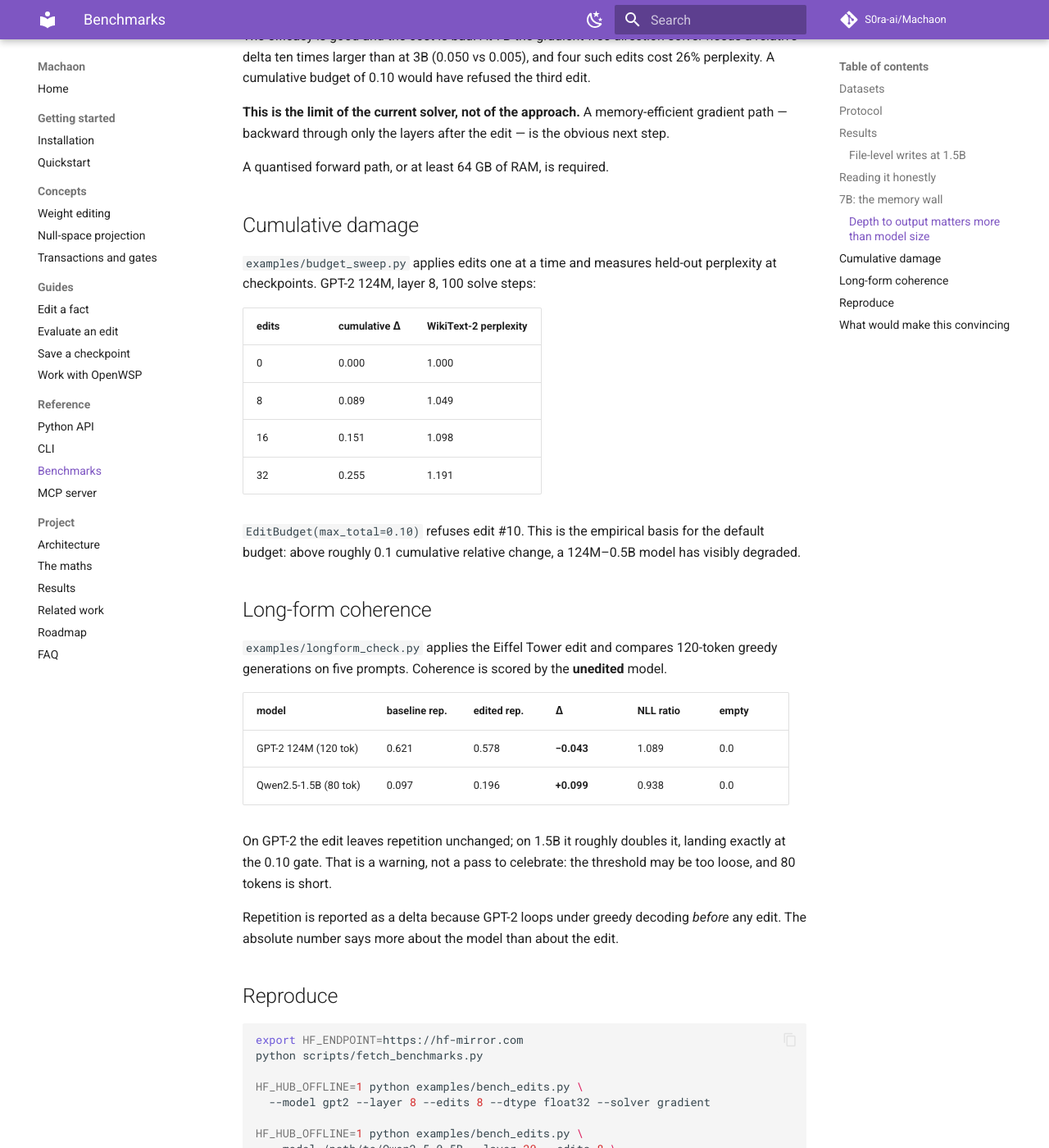
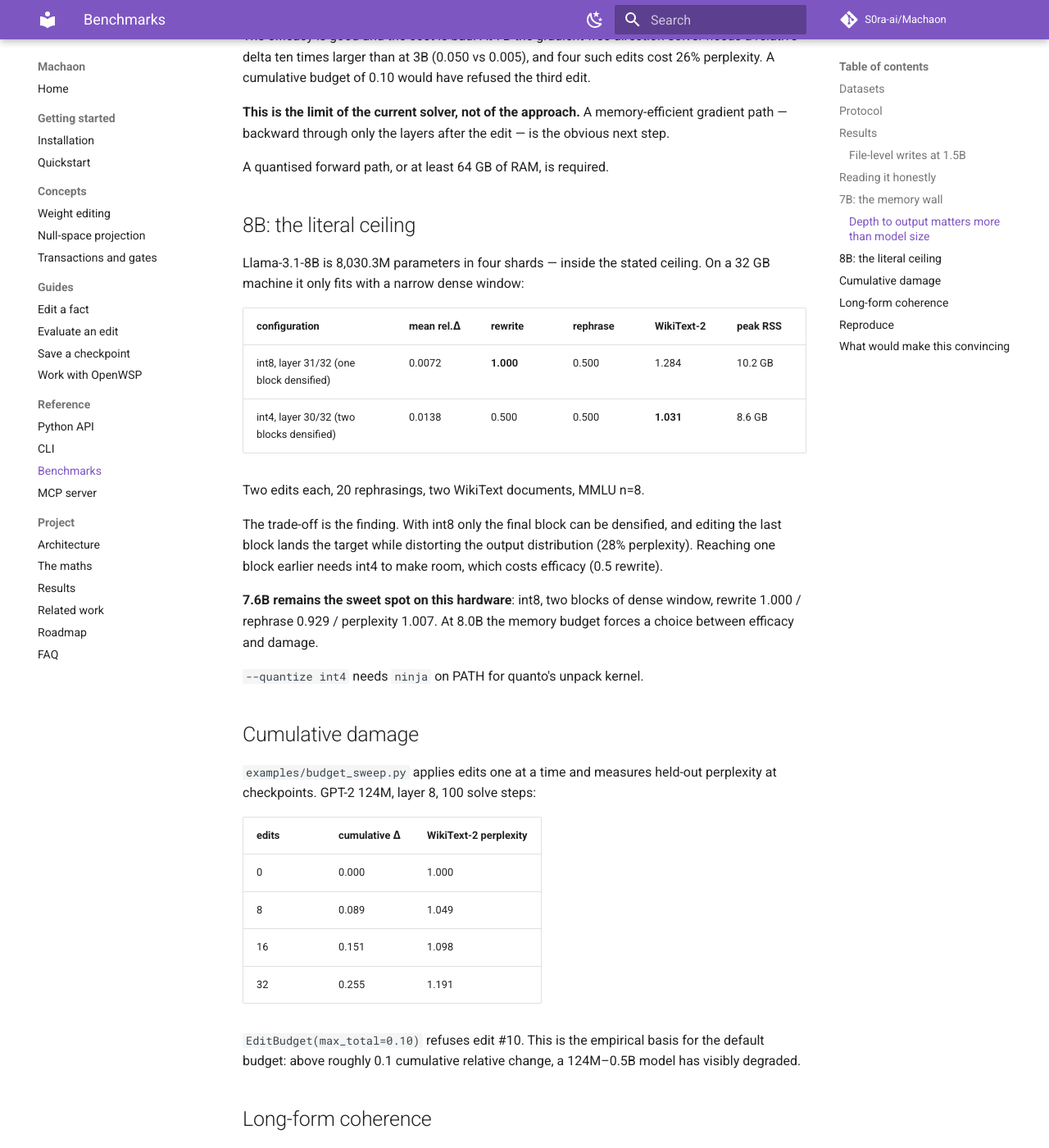
Before and after one commit to S0ra-ai/Machaon, an MkDocs documentation site: the page built from docs/reference/benchmarks.md, in a window 1280 px wide and 1400 px high, scrolled down 5117 px. Shown: the whole window at 82% size. Built offline with MkDocs 1.6.1 and Material for MkDocs 9.7.7, drawn with Linux system fonts in a browser that asks for light colours; comment, search, counter and statistics services are not loaded.

Commit message:
docs: Llama-3.1-8B at the literal ceiling
8,030.3M parameters, four shards, inside the stated 8B limit:
- int8 with only the last block densified: rewrite 1.000, perplexity 1.284
- int4 with two blocks: rewrite 0.500, perplexity 1.031
- 10.2 GB and 8.6 GB peak respectively

The trade-off is the finding: on 32 GB, 8B forces a choice between efficacy and
damage. 7.6B remains the sweet spot. --quantize int4 added (needs ninja).

```diff
--- a/docs/reference/benchmarks.md
+++ b/docs/reference/benchmarks.md
@@ -196,6 +196,29 @@ edit — is the obvious next step.
 
 A quantised forward path, or at least 64 GB of RAM, is required.
 
+## 8B: the literal ceiling
+
+Llama-3.1-8B is 8,030.3M parameters in four shards — inside the stated ceiling.
+On a 32 GB machine it only fits with a narrow dense window:
+
+| configuration | mean rel.Δ | rewrite | rephrase | WikiText-2 | peak RSS |
+|---|---|---|---|---|---|
+| int8, layer 31/32 (one block densified) | 0.0072 | **1.000** | 0.500 | 1.284 | 10.2 GB |
+| int4, layer 30/32 (two blocks densified) | 0.0138 | 0.500 | 0.500 | **1.031** | 8.6 GB |
+
+Two edits each, 20 rephrasings, two WikiText documents, MMLU n=8.
+
+The trade-off is the finding. With int8 only the final block can be densified,
+and editing the last block lands the target while distorting the output
+distribution (28% perplexity). Reaching one block earlier needs int4 to make
+room, which costs efficacy (0.5 rewrite).
+
+**7.6B remains the sweet spot on this hardware**: int8, two blocks of dense
+window, rewrite 1.000 / rephrase 0.929 / perplexity 1.007. At 8.0B the memory
+budget forces a choice between efficacy and damage.
+
+`--quantize int4` needs `ninja` on PATH for quanto's unpack kernel.
+
 ## Cumulative damage
 
 `examples/budget_sweep.py` applies edits one at a time and measures held-out
```
Also changed, not shown: CHANGELOG.md (+3 -1 lines), README.md (+1 -0 lines), docs/RESULTS.md (+11 -0 lines), docs/roadmap.md (+3 -2 lines), 1 other file.
